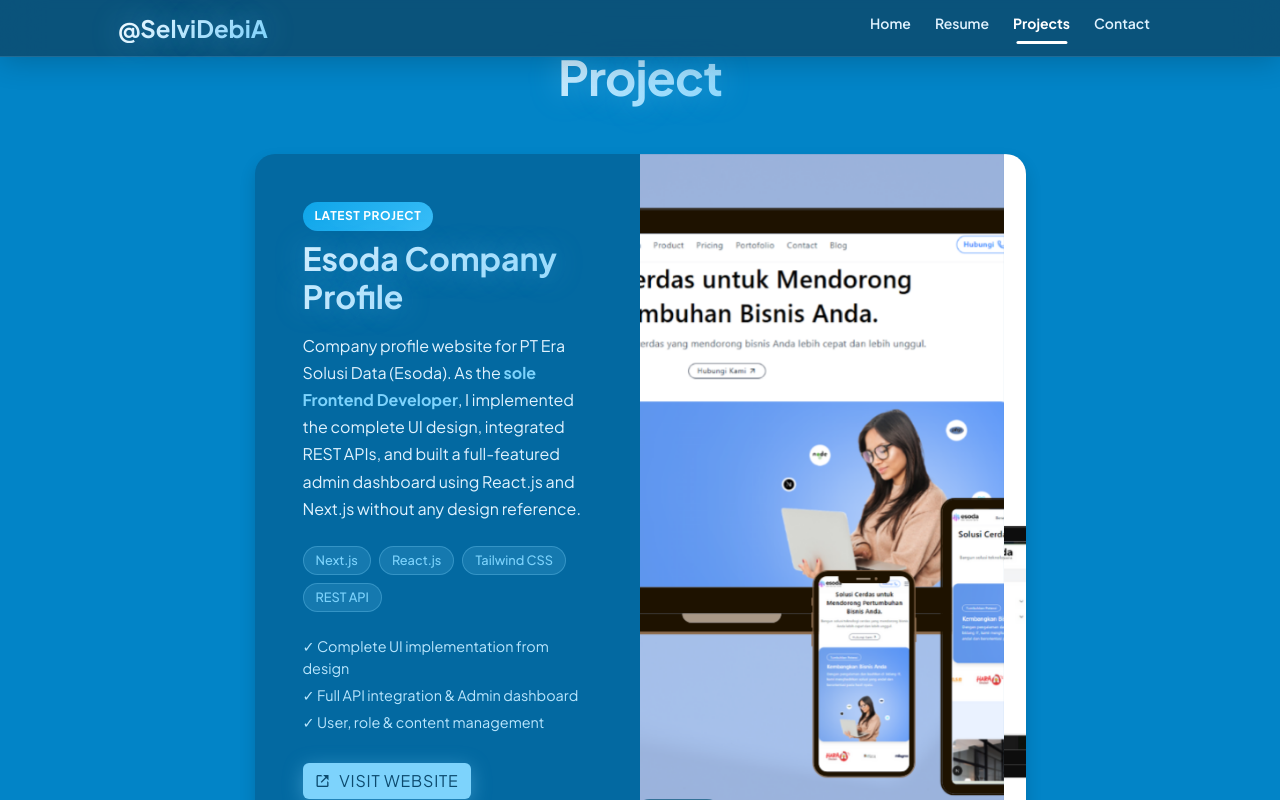
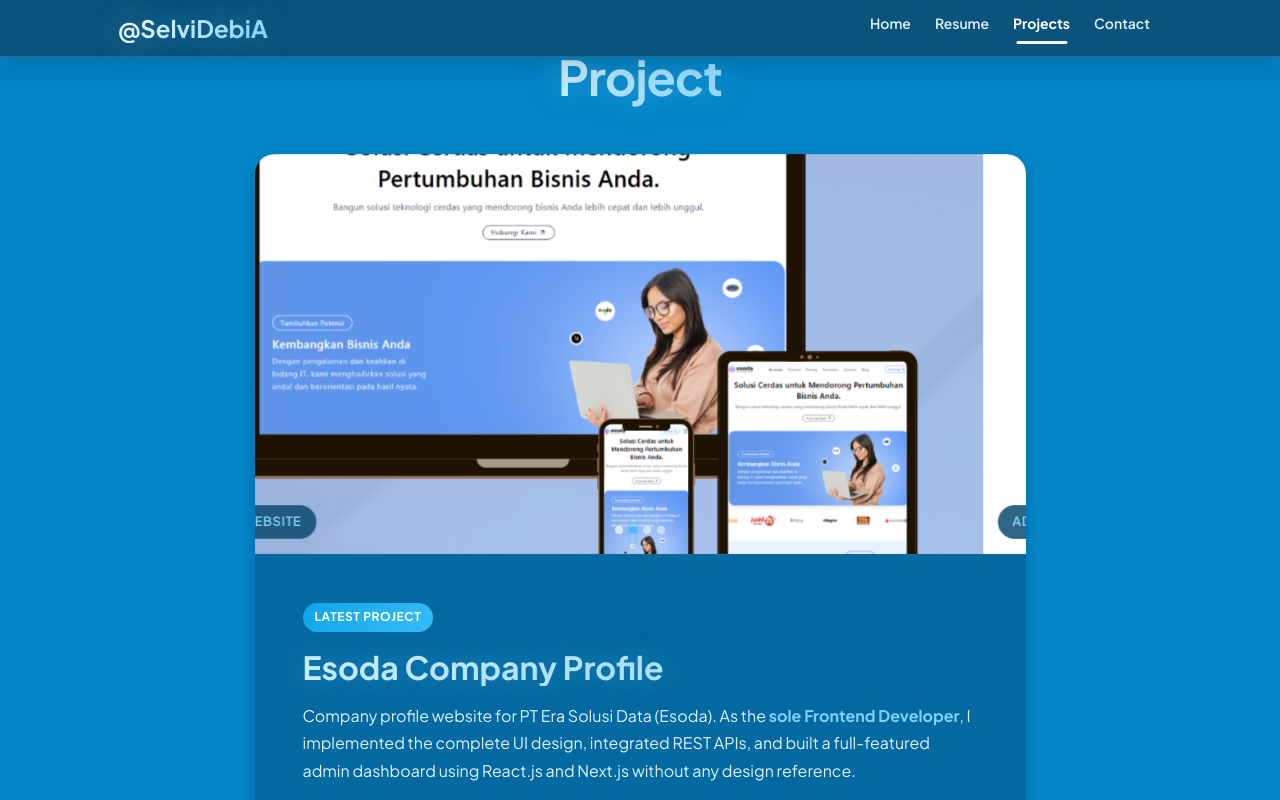
Before and after one commit to selvidebianita/Portofolio_Vue, a Vue app: page /project in a window 1280 px wide. Shown: the top 800 px of the page. Built offline with nearby package versions, Linux system fonts and the light colour scheme.

Commit message:
update project layout to stack image carousel on top of text description

```diff
--- a/src/components/Project/Project.vue
+++ b/src/components/Project/Project.vue
@@ -70,39 +70,19 @@
 
       <div v-for="(project, index) in projects" :key="index" :class="['card overflow-hidden shadow border-0 mb-5', project.isFeatured ? 'featured-project' : '']">
         <div class="card-body p-0">
-          <div class="row g-0">
-            <!-- Left: Content -->
-            <div :class="[project.isFeatured ? 'col-lg-6 p-4 p-md-5 d-flex flex-column justify-content-center' : 'col-md-6 p-5 d-flex flex-column justify-content-center']">
-              <span v-if="project.badge" class="badge-new w-auto align-self-start">{{ project.badge }}</span>
-              <h2 :class="['fw-bolder text-gradient', project.badge ? 'mt-2 mb-3' : 'mb-3']">{{ project.title }}</h2>
-              <p class="project-desc" v-html="project.description"></p>
+          <div class="d-flex flex-column">
 
-              <div class="tech-stack mb-3">
-                <span v-for="tech in project.techStack" :key="tech" class="tech-badge">{{ tech }}</span>
-              </div>
-
-              <div v-if="project.highlights" class="project-highlights mb-4">
-                <div v-for="highlight in project.highlights" :key="highlight" class="highlight-item">✓ {{ highlight }}</div>
-              </div>
-
-              <div v-if="project.link">
-                <a :href="project.link" :class="[project.isFeatured ? 'btn btn-primary' : 'project-link']" target="_blank">
-                  <i class='bx bx-link-external me-2'></i>{{ project.isFeatured ? 'Visit Website' : project.link.replace('https://', '').replace('/', '') }}
-                </a>
-              </div>
-            </div>
-
-            <!-- Right: Image Slider -->
-            <div :class="[project.isFeatured ? 'col-lg-6' : 'col-md-6']">
-              <div :id="'carouselProject' + index" class="carousel slide h-100" data-bs-ride="carousel">
+            <!-- Top: Image Slider -->
+            <div class="w-100 border-bottom border-secondary border-opacity-25">
+              <div :id="'carouselProject' + index" class="carousel slide" data-bs-ride="carousel">
                 <div class="carousel-indicators" v-if="project.images.length > 1">
                   <button v-for="(img, imgIndex) in project.images" :key="'ind-'+imgIndex" type="button" :data-bs-target="'#carouselProject' + index" :data-bs-slide-to="imgIndex" :class="{ active: imgIndex === 0 }" aria-current="true" :aria-label="'Slide ' + (imgIndex + 1)"></button>
                 </div>
 
-                <div class="carousel-inner h-100">
-                  <div v-for="(image, imgIndex) in project.images" :key="'img-'+imgIndex" :class="['carousel-item h-100', { active: imgIndex === 0 }]">
-                    <div class="project-image-view h-100 w-100 position-relative">
-                      <img :src="image.src" :alt="image.label" class="img-fluid w-100 h-100 object-fit-cover" />
+                <div class="carousel-inner">
+                  <div v-for="(image, imgIndex) in project.images" :key="'img-'+imgIndex" :class="['carousel-item', { active: imgIndex === 0 }]">
+                    <div class="project-image-view w-100 position-relative">
+                      <img :src="image.src" :alt="image.label" class="img-fluid w-100 object-fit-cover" style="max-height: 400px; min-height: 250px;" />
                       <span v-if="project.isFeatured" class="image-label">{{ image.label }}</span>
 
                       <!-- Overlay for non-featured projects to maintain styling -->
@@ -119,6 +99,27 @@
                   <span class="carousel-control-next-icon shadow-sm rounded-circle p-3 bg-dark bg-opacity-50" aria-hidden="true"></span>
                   <span class="visually-hidden">Next</span>
                 </button>
+              </div>
+            </div>
+
+            <!-- Bottom: Content -->
+            <div class="p-4 p-md-5 d-flex flex-column justify-content-center">
+              <span v-if="project.badge" class="badge-new w-auto align-self-start mb-3">{{ project.badge }}</span>
+              <h2 class="fw-bolder text-gradient mb-3">{{ project.title }}</h2>
+              <p class="project-desc" v-html="project.description"></p>
+
+              <div class="tech-stack mb-3">
+                <span v-for="tech in project.techStack" :key="tech" class="tech-badge">{{ tech }}</span>
+              </div>
+
+              <div v-if="project.highlights" class="project-highlights mb-4">
+                <div v-for="highlight in project.highlights" :key="highlight" class="highlight-item">✓ {{ highlight }}</div>
+              </div>
+
+              <div v-if="project.link">
+                <a :href="project.link" :class="[project.isFeatured ? 'btn btn-primary' : 'project-link']" target="_blank">
+                  <i class='bx bx-link-external me-2'></i>{{ project.isFeatured ? 'Visit Website' : project.link.replace('https://', '').replace('/', '') }}
+                </a>
               </div>
             </div>
 
```
